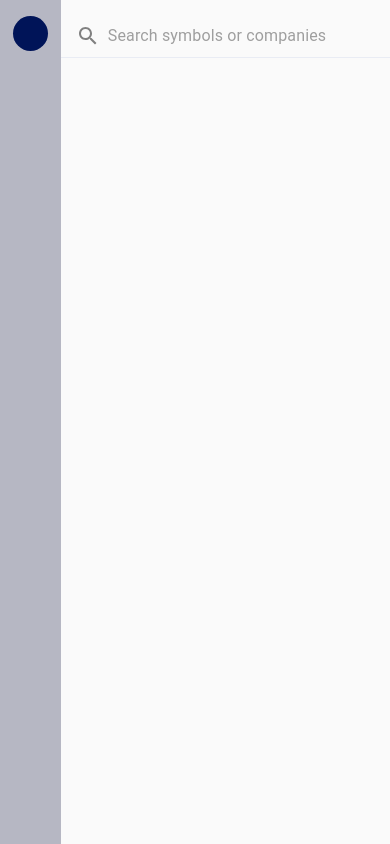
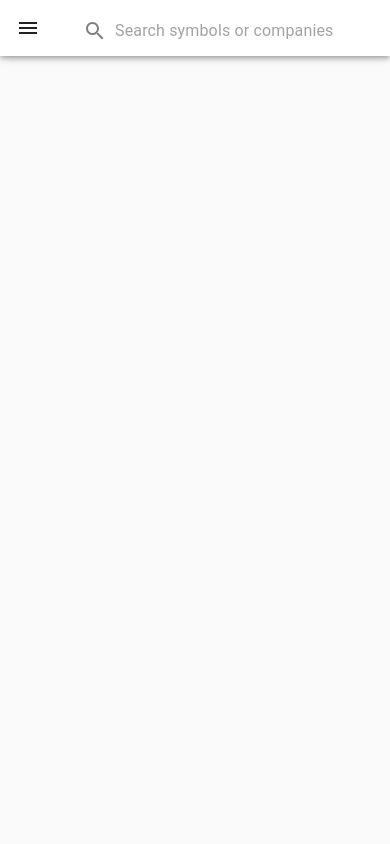
Before and after one commit to a-lukianenko/orbis, a React (Create React App) app: page / in a window 390 px wide. Built offline with nearby package versions, Linux system fonts and the light colour scheme.

Commit message:
add responsive side & app bars

```diff
--- a/src/App.tsx
+++ b/src/App.tsx
@@ -1,4 +1,3 @@
-import CssBaseline from "@material-ui/core/CssBaseline";
 import ThemeProvider from "@material-ui/styles/ThemeProvider";
 import { Layout } from "components/Layout";
 import { HomePage } from "pages/home";
@@ -7,7 +6,6 @@ import { theme } from "theme";
 function App() {
   return (
     <ThemeProvider theme={theme}>
-      <CssBaseline />
       <Layout>
         <HomePage />
       </Layout>
--- a/src/components/Layout/index.tsx
+++ b/src/components/Layout/index.tsx
@@ -1,18 +1,118 @@
-import Box from "@material-ui/core/Box/Box";
 import { UserPic } from "components/UserPic";
-import { SideBar } from "./components/SideBar";
+import AppBar from "@material-ui/core/AppBar";
+import CssBaseline from "@material-ui/core/CssBaseline";
+import Drawer from "@material-ui/core/Drawer";
+import Hidden from "@material-ui/core/Hidden";
+import IconButton from "@material-ui/core/IconButton";
+
+import MenuIcon from "@material-ui/icons/Menu";
+import Toolbar from "@material-ui/core/Toolbar";
+import { makeStyles, useTheme } from "@material-ui/core/styles";
+import { ReactNode, useState } from "react";
+import { SearchBar } from "components/SearchBar";
 
 type Props = {
-  children: React.ReactNode;
+  children: ReactNode;
 };
 
+const drawerWidth = 72;
+
+const useStyles = makeStyles((theme) => ({
+  root: {
+    display: "flex",
+  },
+  drawer: {
+    [theme.breakpoints.up("sm")]: {
+      width: drawerWidth,
+      flexShrink: 0,
+    },
+  },
+  appBar: {
+    [theme.breakpoints.up("sm")]: {
+      width: `calc(100% - ${drawerWidth}px)`,
+      marginLeft: drawerWidth,
+    },
+  },
+  menuButton: {
+    marginRight: theme.spacing(2),
+    [theme.breakpoints.up("sm")]: {
+      display: "none",
+    },
+  },
+  drawerPaper: {
+    width: drawerWidth,
+    backgroundColor: "#B6B7C3",
+  },
+  content: {
+    flexGrow: 1,
+    padding: theme.spacing(3),
+    border: "none",
+  },
+}));
+
 export const Layout = ({ children }: Props) => {
+  const classes = useStyles();
+  const theme = useTheme();
+  const [mobileOpen, setMobileOpen] = useState(false);
+
+  const handleDrawerToggle = () => {
+    setMobileOpen(!mobileOpen);
+  };
+
   return (
-    <Box display='flex' minHeight='100vh'>
-      <SideBar>
-        <UserPic />
-      </SideBar>
-      {children}
-    </Box>
+    <div className={classes.root}>
+      <CssBaseline />
+      <AppBar position='fixed' color='inherit' className={classes.appBar}>
+        <Toolbar>
+          <IconButton
+            color='inherit'
+            aria-label='open drawer'
+            edge='start'
+            onClick={handleDrawerToggle}
+            className={classes.menuButton}
+          >
+            <MenuIcon />
+          </IconButton>
+
+          <SearchBar
+            isSearchSelected={false}
+            handleSearchresults={() => console.log("from SearchBar")}
+          />
+        </Toolbar>
+      </AppBar>
+
+      <nav className={classes.drawer}>
+        <Hidden smUp implementation='css'>
+          <Drawer
+            variant='temporary'
+            anchor={theme.direction === "rtl" ? "right" : "left"}
+            open={mobileOpen}
+            onClose={handleDrawerToggle}
+            classes={{
+              paper: classes.drawerPaper,
+            }}
+            ModalProps={{
+              keepMounted: true,
+            }}
+          >
+            <UserPic />
+          </Drawer>
+        </Hidden>
+
+        <Hidden xsDown implementation='css'>
+          <Drawer
+            classes={{
+              paper: classes.drawerPaper,
+            }}
+            variant='permanent'
+            open
+          >
+            <UserPic />
+          </Drawer>
+        </Hidden>
+      </nav>
+
+      <main className={classes.content}>{children}</main>
+    </div>
   );
 };
--- a/src/components/SearchBar/styles.ts
+++ b/src/components/SearchBar/styles.ts
@@ -2,9 +2,9 @@ import makeStyles from "@material-ui/core/styles/makeStyles";
 
 export const useStyles = makeStyles({
   root: {
-    marginTop: 20,
+    marginTop: 10,
     paddingLeft: 15,
     paddingBottom: 5,
-    borderBottom: "1px solid #E9ECF4",
+    // borderBottom: "1px solid #E9ECF4",
   },
 });
--- a/src/pages/home/index.tsx
+++ b/src/pages/home/index.tsx
@@ -77,11 +77,11 @@ export const HomePage = () => {
   }, [selectedTicker]);
 
   return (
-    <main className={main}>
-      <SearchBar
+    <div className={main}>
+      {/* <SearchBar
         handleSearchresults={handleSearchresults}
         isSearchSelected={Boolean(selectedTicker)}
-      />
+      /> */}
 
       {(results === null || results?.length > 0) && (
         <SearchResultsList
@@ -124,6 +124,6 @@ export const HomePage = () => {
           <Tags tags={tickerDetails.tags} />
         </Box>
       )}
-    </main>
+    </div>
   );
 };
```
